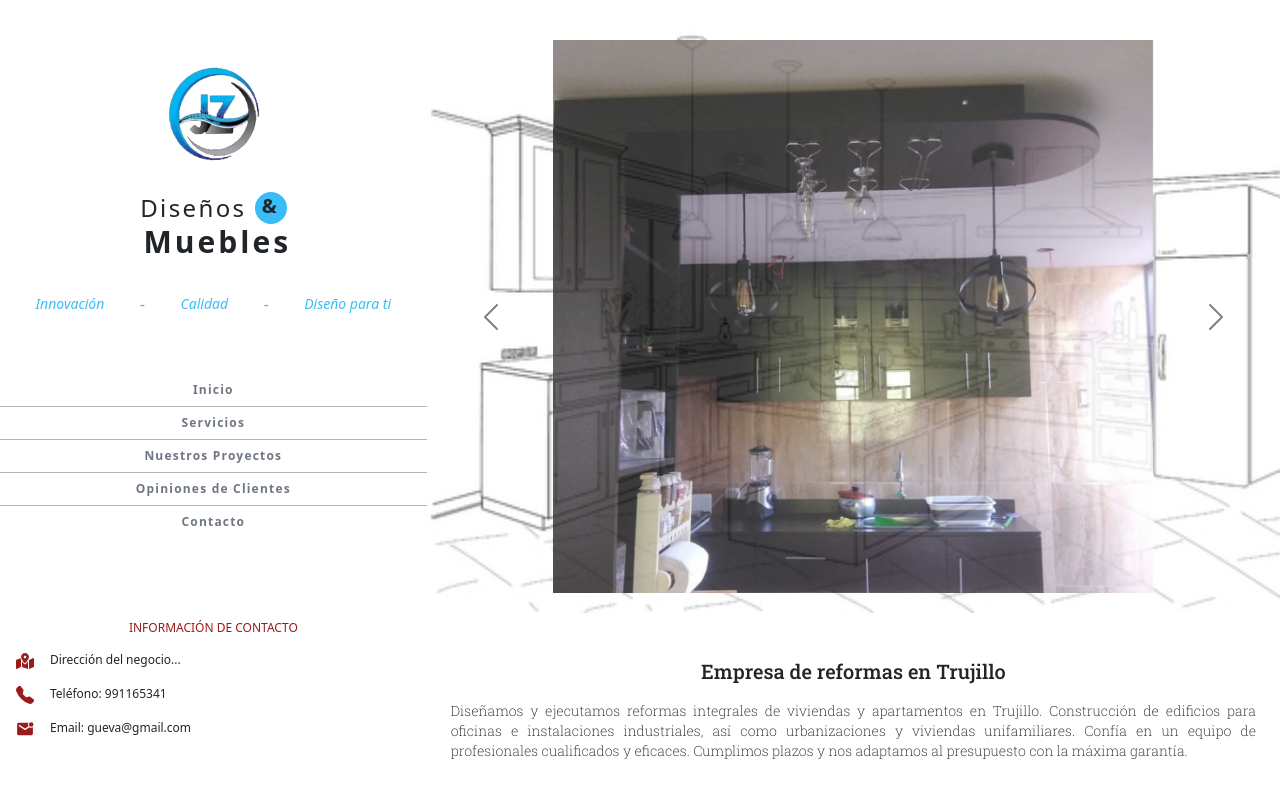
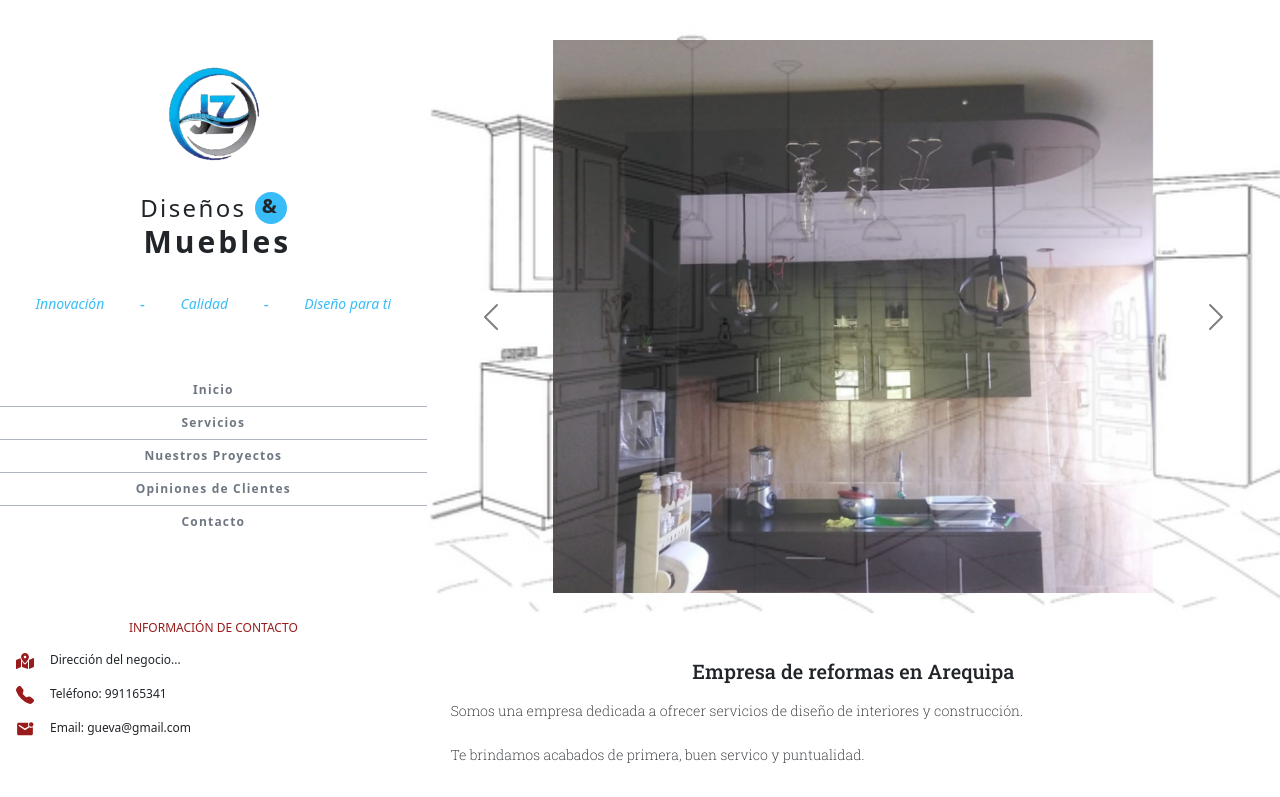
Before and after one commit to Luis1Gonzalez/jz-diseno, a React (Vite) app: page / in a window 1280 px wide. Shown: the top 797 px of the page. Built offline with nearby package versions, Linux system fonts and the light colour scheme.

Commit message:
mejorando el carousel

```diff
--- a/src/Core.jsx
+++ b/src/Core.jsx
@@ -1,7 +1,7 @@
 import Index from "./pages/Index"
 import Head from "./shared/Header"
 import Footer from "./shared/Footer"
-import Clients from "./components/Clients"
+// import Clients from "./components/Clients"
 
 export default function Core() {
   return (
--- a/src/components/Presentation.jsx
+++ b/src/components/Presentation.jsx
@@ -5,9 +5,10 @@ export default function Presentation() {
         <div className="mt-7 px-4 lg:w-[100%]">
 
             <div className='mb-8'>
-                <h2 className="text-center text-xl my-3">Empresa de reformas en Trujillo</h2>
+                <h2 className="text-center text-xl my-3">Empresa de reformas en Arequipa</h2>
 
-                <p className="text-justify text-sm font-light">Diseñamos y ejecutamos reformas integrales de viviendas y apartamentos en Trujillo. Construcción de edificios para oficinas e instalaciones industriales, así como urbanizaciones y viviendas unifamiliares. Confía en un equipo de profesionales cualificados y eficaces. Cumplimos plazos y nos adaptamos al presupuesto con la máxima garantía.</p>
+                <p className="text-justify text-sm font-light">Somos una empresa dedicada a ofrecer servicios de diseño de interiores y construcción.</p><br />
+                <p className="text-justify text-sm font-light">Te brindamos acabados de primera, buen servico y puntualidad.</p>
             </div>
 
             <div className='mb-20'>
--- a/src/shared/Footer.jsx
+++ b/src/shared/Footer.jsx
@@ -39,10 +39,18 @@ export default function Footer() {
             <div className='mt-2 mb-8 lg:hidden flex flex-col items-center'>
                 <h2 className='mb-2 text-red-800 uppercase text-xs'>Información de Contacto</h2>
 
-                <p className='flex text-xs my-2'><span className='mx-3 text-lg text-red-800'><FaMapMarkedAlt /></span>Perú, Arequipa, Camaná Cercada Av. Camaná 1456</p>
+                <p className='flex text-xs my-2'><span className='mx-3 text-lg text-red-800'><FaMapMarkedAlt /></span><a href="https://goo.gl/maps/6m4XhJ5r3EGBHTsd9" target="_blank">Perú, Arequipa, Camaná Cercada Av. Camaná 1456</a></p>
+
+
+
+
                 <p className='flex text-xs my-2'><span className='mx-3 text-lg text-red-800'><BsFillTelephoneFill /></span><a href="tel:+51969516619">Telefono: 969516619</a></p>
                 <p className='flex text-xs my-2'><span className='mx-3 text-lg text-red-800'><BsFillTelephoneFill /></span><a href="tel:+51991165341">Telefono: 991165341</a></p>
                 <p className='flex text-xs my-2'><span className='mx-3 text-lg text-red-800'><IoMdMailUnread /></span><a href="mailto:zacariajavier020@gmail.com">Email: zacariajavier020@gmail.com</a></p>
+
+                <div>
+
+                </div>
 
             </div>
 
```
